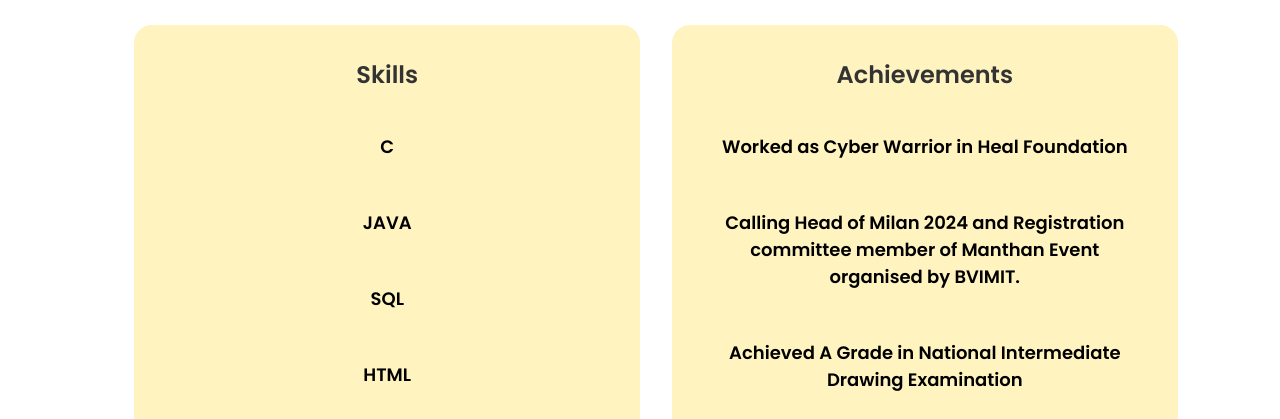
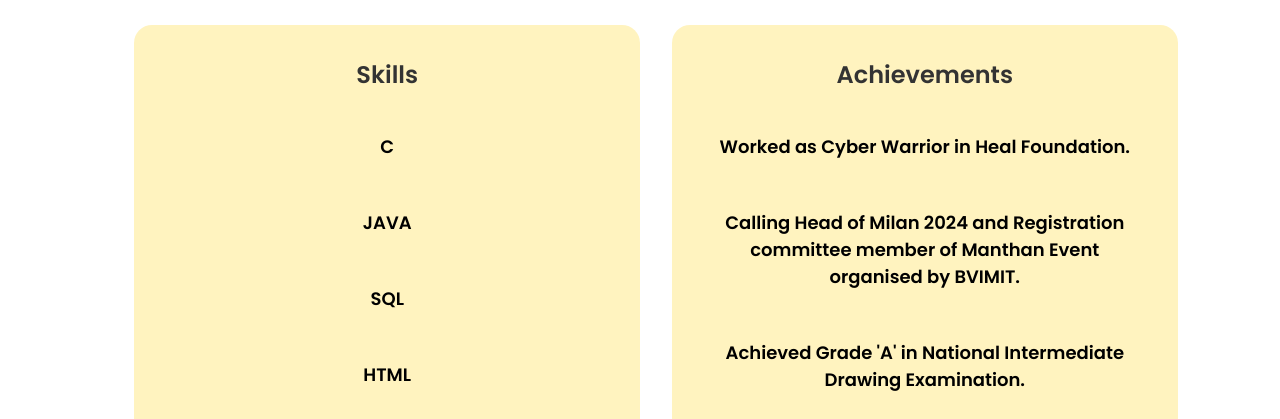
Before and after one commit to rijutatat/portfolio-web, a plain HTML site: page index.html in a window 1280 px wide. Shown: the part 1540-1959 px from the top of the page. Drawn offline with nearby package versions, Linux system fonts and the light colour scheme; some packages are replaced by stand-ins of ours; a script that the page names is missing.

Commit message:
Update index.html

```diff
--- a/index.html
+++ b/index.html
@@ -147,7 +147,7 @@
           <div class="skill-type span-col">
             <h2 class="skill-heading">Achievements</h2>
             <div class="skill-data">
-              <span class="skill-name">Worked as Cyber Warrior in Heal Foundation</span>
+              <span class="skill-name">Worked as Cyber Warrior in Heal Foundation.</span>
             </div>
             <div class="skill-data">
 
@@ -155,7 +155,7 @@
             </div>
             <div class="skill-data">
 
-              <span class="skill-name">Achieved A Grade in National Intermediate Drawing Examination</span>
+              <span class="skill-name">Achieved Grade 'A' in National Intermediate Drawing Examination.</span>
             </div>
 
 
```
